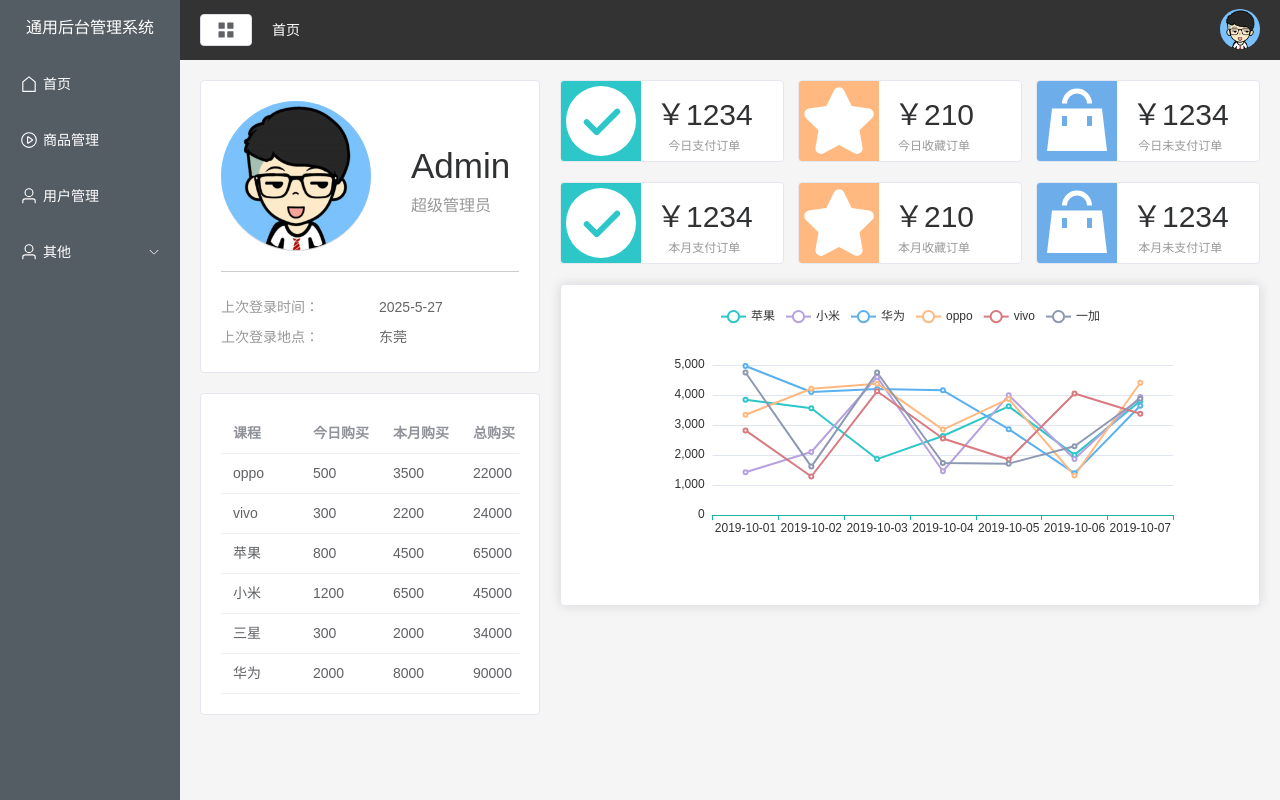
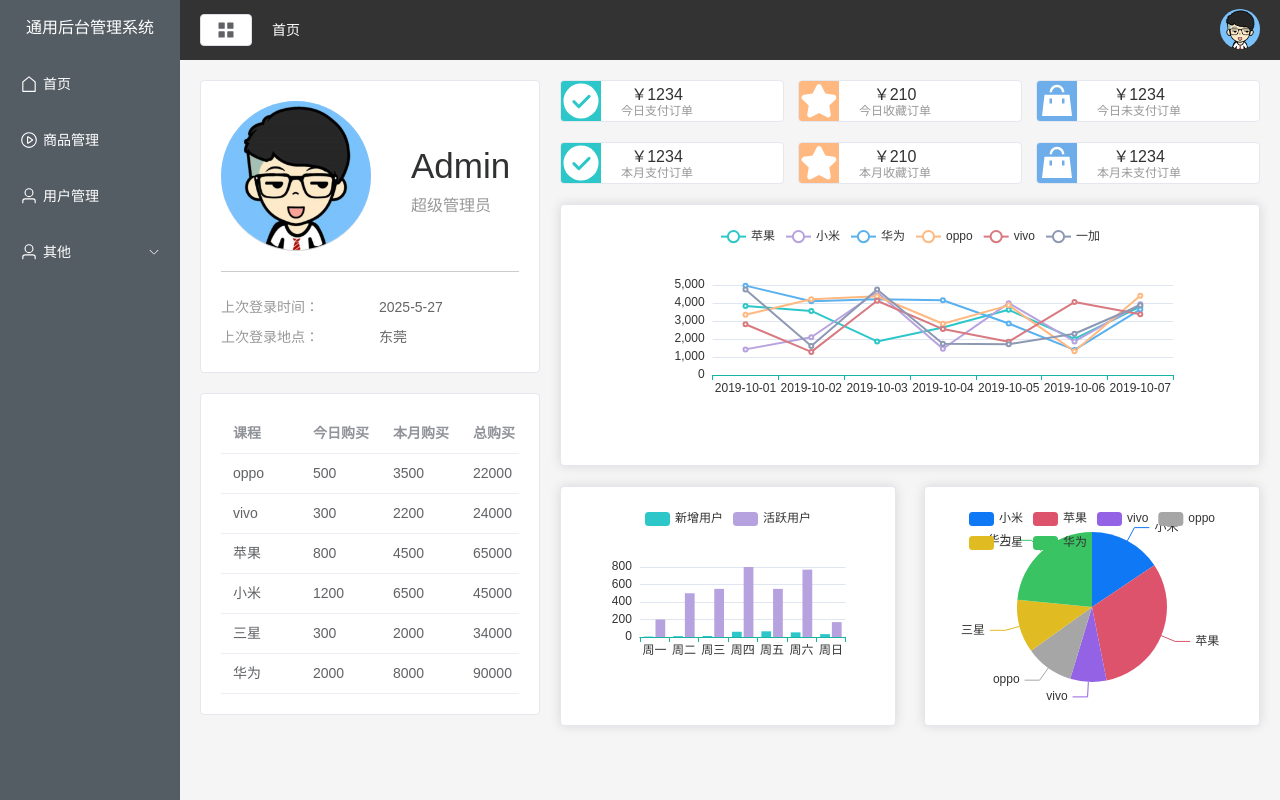
Before and after one commit to dddw10/my-vue-app, a Vue app: page / in a window 1280 px wide. Built offline with nearby package versions, Linux system fonts and the light colour scheme.

Commit message:
完成另外两个echarts表格，同时做到了监听页面的变化

```diff
--- a/src/view/home.vue
+++ b/src/view/home.vue
@@ -28,7 +28,7 @@ const tableLabel = ref({
 //chart表格数据
 const chartData = ref([])
 async function getChartData() {
-  const {orderData} = await proxy.$api.getChartData()
+  const {orderData,userData,videData} = await proxy.$api.getChartData()
   //对于第一个图标进行x轴 和 series 的赋值
   xOptions.xAxis.data = orderData.date
   xOptions.series = Object.keys(orderData.data[0]).map(val=>({
@@ -38,6 +38,46 @@ async function getChartData() {
   }))
   const oneEchart = echarts.init(proxy.$refs['echart'])
   oneEchart.setOption(xOptions)
+
+  //对于柱状图
+  xOptions.xAxis.data = userData.map(item => item.date)
+  xOptions.series = [
+    {
+      name:'新增用户',
+      data:userData.map(item => item.new),
+      type:'bar'
+    },
+    {
+      name:'活跃用户',
+      data:userData.map(item => item.active),
+      type:'bar'
+    }
+  ]
+  const twoEchart = echarts.init(proxy.$refs['twoEchart'])
+  twoEchart.setOption(xOptions)
+
+  //对于饼状图
+  pieOptions.series = [
+    {
+      data:videData,
+      type:'pie'
+    }
+  ]
+  const treeEchart = echarts.init(proxy.$refs['treeEchart'])
+  treeEchart.setOption(pieOptions)
+
+  //监听页面的变化
+  const observer = ref(null)
+    //如果监听的容器大小发生了变化，改变之后，会执行回调函数
+  observer.value = new ResizeObserver(()=>{
+    oneEchart.resize()
+    twoEchart.resize()
+    treeEchart.resize()
+  })
+  //容器存在
+  if(proxy.$refs['echart']){
+    observer.value.observe(proxy.$refs['echart'])
+  }
 }
 //折线图和柱状图的公共配置
 const xOptions = reactive({
@@ -147,8 +187,16 @@ onMounted(()=>{
         </el-card>
       </div>
       <el-card class="top-echart">
-        <div ref="echart" style="height: 280px;"></div>
+        <div ref="echart" style="height: 220px;"></div>
       </el-card>
+      <div class="graph">
+        <el-card class="low-echart">
+          <div ref="twoEchart" style="height: 200px;"></div>
+        </el-card>
+        <el-card class="low-echart">
+          <div ref="treeEchart" style="height: 200px;"></div>
+        </el-card>
+      </div>
     </el-col>
   </el-row>
 </template>
@@ -207,20 +255,20 @@ onMounted(()=>{
       margin-bottom: 20px;
       .icon{
         color: #fff;
-        width: 80px;
-        height: 80px;
-        font-size: 300px;
+        width: 40px;
+        height: 40px;
+        font-size: 30px;
         text-align: center;
       }
       .right-text{
-        margin-left: 15px;
+        margin-left: 20px;
         display: flex;
         flex-direction: column;
         justify-content: center;
         align-items: center;
         .price{
-          font-size: 30px;
-          line-height: 50px;
+          font-size: 16px;
+          line-height: 20px;
         }
         .txt{
           font-size: 12px;
@@ -230,5 +278,14 @@ onMounted(()=>{
     }
 
   }
+  .graph{
+    margin-top: 20px;
+    display: flex;
+    justify-content: space-between;
+    .low-echart{
+      width: 48%;
+      height: 240px;
+    }
+  }
 }
 </style>
```
